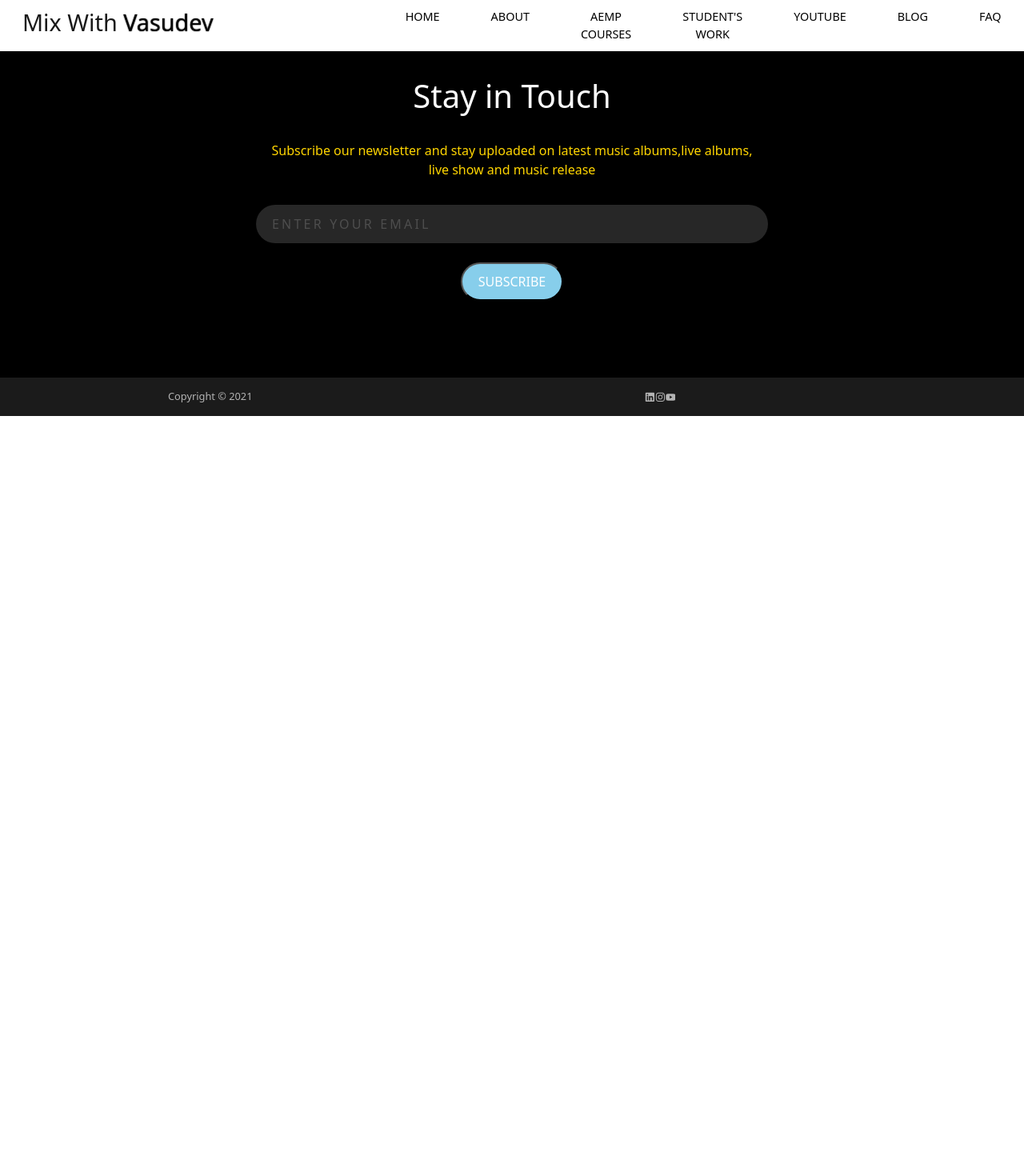
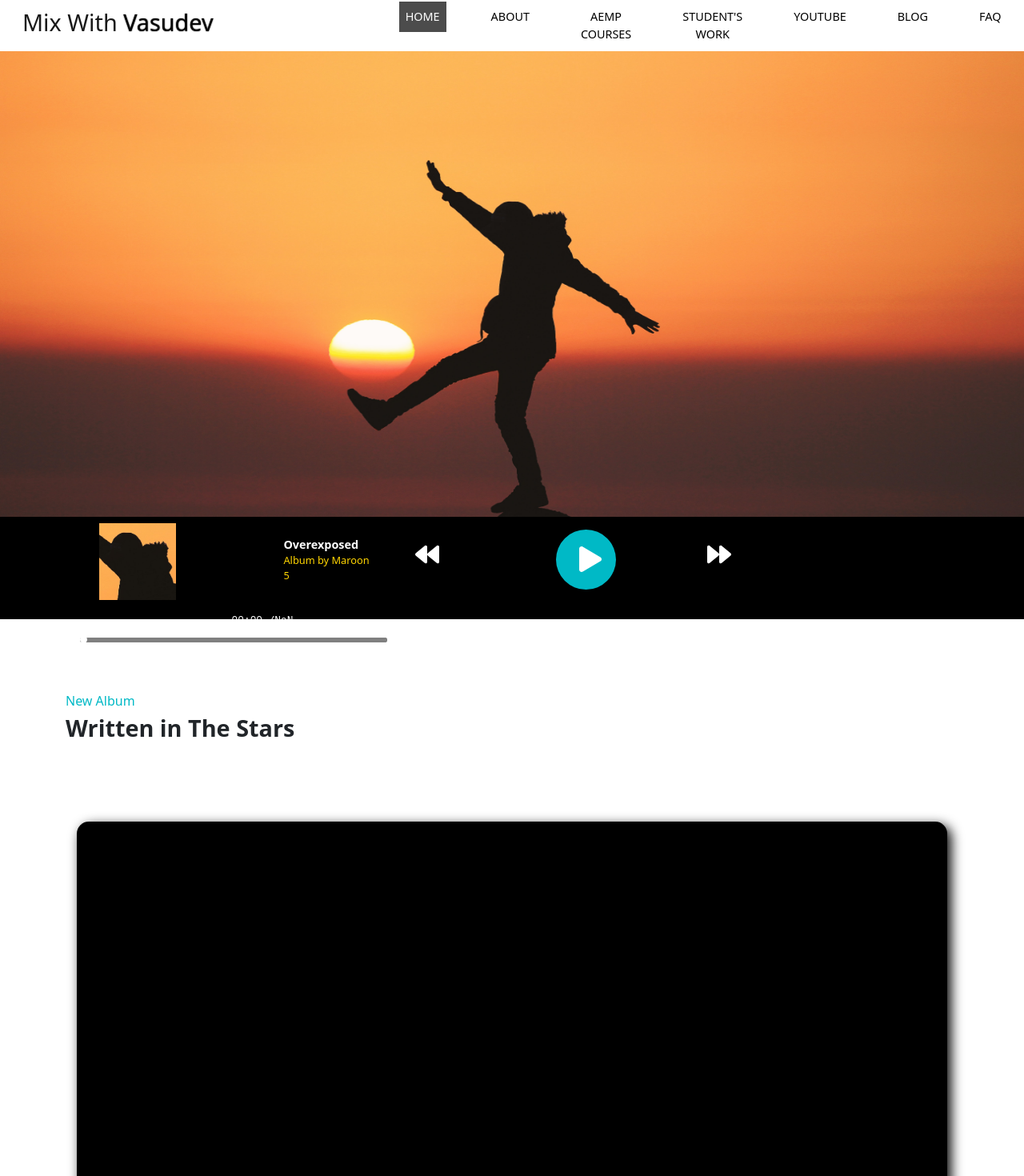
Before and after one commit to mixwithvasudevm/PortfolioSite, a React (Create React App) app in the folder client/: page /home in a window 1280 px wide. Shown: the top 1470 px of the page at 80% size. Before the commit the page ends 800 px from the top, so only its background shows below. Built offline with nearby package versions, Linux system fonts and the light colour scheme.

Commit message:
update home page

```diff
--- a/client/src/App.css
+++ b/client/src/App.css
@@ -31,7 +31,7 @@
 h2::after {
   display: block;
   height: 4px;
-  background-color: #87ceeb;
+  background-color: #00b9c6;
   content: " ";
   border-radius: 2px;
   width: 100px;
@@ -62,6 +62,10 @@ h2::after {
   color: #000 !important;
   position: relative;
   font-weight: 500;
+}
+.navbar-light .navbar-nav .nav-link.active {
+  color: #fff !important;
+  background-color: rgba(0, 0, 0, 0.7) !important;
 }
 .nav-link:before {
   content: "";
@@ -125,3 +129,7 @@ textarea {
   height: 6vh;
   color: #fff;
 }
+
+.footer-icons {
+  font-size: 1.3rem;
+}
--- a/client/src/App.js
+++ b/client/src/App.js
@@ -15,7 +15,7 @@ function App() {
       <Router>
         <Header />
         <Switch>
-          <Route path="/" exact component={Home} />
+          <Route path="/home" exact component={Home} />
           <Route path="/blogs" exact component={Blogs} />
         </Switch>
         <Footer />
--- /dev/null
+++ b/client/src/components/Album.jsx
@@ -0,0 +1,39 @@
+import React, { Component } from "react";
+import { Container, Row, Col } from "reactstrap";
+
+class Album extends Component {
+  render() {
+    return (
+      <Container className="mt-5">
+        <Row className="mt-5">
+          <Col className="mt-5 album-sub">New Album</Col>
+        </Row>
+        <Row className="mb-5">
+          <Col className="mb-5 album-heading">Written in The Stars</Col>
+        </Row>
+        <Container className="mt-4 d-flex align-items-center justify-content-center album">
+          <Row>
+            <Col >
+            </Col>
+            <Col>
+              <Container>
+                <Row>
+                  <Col></Col>
+                  <Col>
+                    <Container>
+                      <Row>
+                        <Col></Col>
+                      </Row>
+                    </Container>
+                  </Col>
+                </Row>
+              </Container>
+            </Col>
+          </Row>
+        </Container>
+      </Container>
+    );
+  }
+}
+
+export default Album;
--- a/client/src/components/Audio.jsx
+++ b/client/src/components/Audio.jsx
@@ -3,13 +3,19 @@ import { FaBackward } from "react-icons/fa";
 import { FaForward } from "react-icons/fa";
 import { FaPlay } from "react-icons/fa";
 import { FaPause } from "react-icons/fa";
+import { GiSpeaker, GiSpeakerOff } from "react-icons/gi";
+import { Container, Row, Col } from "reactstrap";
 import "./css/audio.css";
+import i1 from "./img/main-small.jpg";
 
 const AudioPlayer = () => {
   // state
   const [isPlaying, setIsPlaying] = useState(false);
   const [duration, setDuration] = useState(0);
   const [currentTime, setCurrentTime] = useState(0);
+  const [audio, setAudio] = useState(false);
+
+  console.log(audio);
 
   // references
   const audioPlayer = useRef(); // reference our audio component
@@ -42,6 +48,15 @@ const AudioPlayer = () => {
     }
   };
 
+  const audioOf = () => {
+    const pre = audio;
+
+    setAudio(!pre);
+    console.log(audio);
+    const x = document.getElementById("myAudio");
+    x.muted = audio;
+  };
+
   const whilePlaying = () => {
     progressBar.current.value = audioPlayer.current.currentTime;
     changePlayerCurrentTime();
@@ -72,24 +87,58 @@ const AudioPlayer = () => {
   };
 
   return (
-    <div className="audioPlayer">
+    <Container className="full-container audioPlayer px-4">
+      <Row className="mx-lg-4 audio-content">
+        <Col className="mx-lg-4 mt-2">
+          <img src={i1} className="audio-img" />
+        </Col>
+        <Col>
+          <Container>
+            <Row>
+              <Col className="mt-4 audio-album-name">Overexposed</Col>
+            </Row>
+            <Row>
+              <Col className="audio-album">Album by Maroon 5</Col>
+            </Row>
+          </Container>
+        </Col>
         <audio
+          id="myAudio"
           ref={audioPlayer}
           src="https://cdn.simplecast.com/audio/cae8b0eb-d9a9-480d-a652-0defcbe047f4/episodes/af52a99b-88c0-4638-b120-d46e142d06d3/audio/500344fb-2e2b-48af-be86-af6ac341a6da/default_tc.mp3"
           preload="metadata"
         ></audio>
+        <Col className="mt-4">
           <button className="forwardBackward" onClick={backThirty}>
             <FaBackward />
           </button>
+        </Col>
+        <Col className="mt-3">
           <button onClick={togglePlayPause} className="playPause">
             {isPlaying ? <FaPause /> : <FaPlay className="play" />}
           </button>
+        </Col>
+        <Col className="mt-4">
           <button className="forwardBackward" onClick={forwardThirty}>
             <FaForward />
           </button>
+        </Col>
         {/* current time */}
         {/* progress bar */}
-      <div>
+        <Col className="mt-3">
+          <Row className="">
+            <Col className="ml-3  d-flex align-items-center justify-content-center">
+              <div className="currentTime">
+                {calculateTime(currentTime)} &#47;
+              </div>
+              <div className="duration">
+                {duration && !isNaN(duration) && calculateTime(duration)}
+              </div>
+            </Col>
+          </Row>
+          <Row>
+            <Col>
+              <div className="">
                 <input
                   type="range"
                   className="progressBar"
@@ -98,12 +147,15 @@ const AudioPlayer = () => {
                   onChange={changeRange}
                 />
               </div>
+            </Col>
+          </Row>
+        </Col>
         {/* duration */}
-      <div className="currentTime">{calculateTime(currentTime)} &#47;</div>
-      <div className="duration">
-        {duration && !isNaN(duration) && calculateTime(duration)}
-      </div>
-    </div>
+        <Col className="mt-4  audio-speaker" onClick={audioOf}>
+          {audio ? <GiSpeaker /> : <GiSpeakerOff />}
+        </Col>
+      </Row>
+    </Container>
   );
 };
 
--- a/client/src/components/Footer.jsx
+++ b/client/src/components/Footer.jsx
@@ -1,6 +1,6 @@
 import React from "react";
 
-import { FaLinkedin, FaInstagram, FaYoutube } from "react-icons/fa";
+import { FaLinkedin, FaInstagram, FaYoutube, FaTwitter } from "react-icons/fa";
 
 import { Container, Row, Col } from "reactstrap";
 import Newsletter from "./Newsletter";
@@ -44,12 +44,12 @@ const Footer = (props) => {
             <Col xs="3"></Col>
             <Col
               xs="3"
-              className="d-flex align-items-right justify-content-right"
-              fontSize="1rem"
+              className="d-flex align-items-right justify-content-right footer-icons px-4"
             >
-              <FaLinkedin />
-              <FaInstagram />
-              <FaYoutube />
+              <FaLinkedin /> &nbsp;&nbsp;&nbsp;&nbsp;
+              <FaInstagram /> &nbsp;&nbsp;&nbsp;&nbsp;
+              <FaYoutube /> &nbsp;&nbsp;&nbsp;&nbsp;
+              <FaTwitter />
             </Col>
           </Row>
         </Container>
--- a/client/src/components/Header.jsx
+++ b/client/src/components/Header.jsx
@@ -7,8 +7,9 @@ import {
   NavbarBrand,
   Nav,
   NavItem,
-  NavLink,
 } from "reactstrap";
+
+import { NavLink } from "react-router-dom";
 
 const Header = () => {
   const [isOpen, setIsOpen] = useState(false);
@@ -40,64 +41,64 @@ const Header = () => {
           <Nav navbar>
             <NavItem>
               <NavLink
-                className="mx-lg-4 text-center font-weight-bold "
-                href="/"
+                className="mx-lg-4 text-center font-weight-bold nav-link "
+                to="/home"
               >
                 HOME
               </NavLink>
             </NavItem>
             <NavItem>
               <NavLink
-                className="mx-lg-4 text-center font-weight-bold"
-                href="/about"
+                className="mx-lg-4 text-center font-weight-bold nav-link"
+                to="/about"
               >
                 ABOUT
               </NavLink>
             </NavItem>
             <NavItem>
               <NavLink
-                className="mx-lg-4 text-center font-weight-bold "
-                href="/"
+                className="mx-lg-4 text-center font-weight-bold nav-link "
+                to="/aemp"
               >
                 AEMP COURSES
               </NavLink>
             </NavItem>
             <NavItem>
               <NavLink
-                className="mx-lg-4 text-center font-weight-bold"
-                href="/finance"
+                className="mx-lg-4 text-center font-weight-bold nav-link"
+                to="/finance"
               >
                 STUDENT'S WORK
               </NavLink>
             </NavItem>
             <NavItem>
               <NavLink
-                className="mx-lg-4 text-center font-weight-bold"
-                href="/about"
+                className="mx-lg-4 text-center font-weight-bold nav-link"
+                to="/about"
               >
                 YOUTUBE
               </NavLink>
             </NavItem>
             <NavItem>
               <NavLink
-                className="mx-lg-4 text-center font-weight-bold"
-                href="/blogs"
+                className="mx-lg-4 text-center font-weight-bold nav-link"
+                to="/blogs"
               >
                 BLOG
               </NavLink>
             </NavItem>
             <NavItem>
               <NavLink
-                className="mx-lg-4 text-center font-weight-bold"
-                href="/faq"
+                className="mx-lg-4 text-center font-weight-bold nav-link"
+                to="/faq"
               >
                 FAQ
               </NavLink>
             </NavItem>
             <NavItem>
               <NavLink
-                className="mx-lg-4 text-center font-weight-bold"
-                href="/faq"
+                className="mx-lg-4 text-center font-weight-bold nav-link"
+                to="/faq"
               >
                 CONTACT
               </NavLink>
--- a/client/src/components/css/audio.css
+++ b/client/src/components/css/audio.css
@@ -1,9 +1,6 @@
 .audioPlayer {
-  --primary: #87ceeb;
+  --primary: #00b9c6;
   --secondary: #fff;
-
-  align-items: center;
-  display: flex;
   position: absolute;
   left: 0%;
   top: 80.7%;
@@ -11,17 +8,28 @@
   background-color: rgba(0, 0, 0, 1);
   height: 16vh;
 }
+.audio-content {
+  width: 75vw;
+  margin-left: 5vw !important;
+}
+.audioPlayer img {
+  width: 12vh;
+  height: 12vh;
+}
 
+.audio-speaker {
+  color: #fff;
+  font-size: 2rem;
+  align-content: right;
+  cursor: pointer;
+  width: 20vw !important;
+}
 .forwardBackward {
   background: none;
   border: none;
-  display: flex;
-  align-items: center;
   font-family: monospace;
   font-size: 30px;
   cursor: pointer;
-  margin-left: 2vw;
-  margin-right: 2vw;
   color: #fff;
 }
 
@@ -52,13 +60,23 @@
   font-family: monospace;
   font-size: 0.8rem;
   color: #fff;
+  display: inline-block;
 }
 
 .currentTime {
-  margin-left: 25px;
   color: #fff;
 }
 
+.audio-album-name {
+  color: #fff;
+  font-size: 0.9rem;
+  font-weight: 700;
+}
+.audio-album {
+  color: #ffd500;
+  font-size: 0.8rem;
+  font-weight: 500;
+}
 .progressBar {
   --bar-bg: #808080;
   --seek-before-width: 0;
@@ -73,7 +91,6 @@
   width: 30vw;
   height: 6px;
   outline: none;
-  margin-left: 10vw;
 }
 
 /* progress bar - safari */
@@ -108,9 +125,7 @@
   background-color: var(--seek-before-color);
   border-top-left-radius: 10px;
   border-bottom-left-radius: 10px;
-  position: absolute;
-  top: 0;
-  left: 0;
+
   z-index: 2;
   cursor: pointer;
 }
--- a/client/src/components/css/home.css
+++ b/client/src/components/css/home.css
@@ -110,3 +110,20 @@
   box-shadow: none !important;
   border: none;
 }
+
+.album {
+  background-color: black;
+  border-radius: 15px;
+  width: 85vw;
+  height: 85vh;
+  box-shadow: 5px 5px 15px #000;
+}
+
+.album-sub {
+  color: #00b9c6;
+}
+
+.album-heading {
+  font-size: 1.8rem;
+  font-weight: 700;
+}
--- a/client/src/views/Home.jsx
+++ b/client/src/views/Home.jsx
@@ -5,6 +5,7 @@ import "../components/css/home.css";
 import Guest from "../components/Guest";
 import Landing from "../components/Landing";
 import YouTube from "../components/Youtube";
+import Album from "../components/Album";
 import Ytext from "../components/Ytext";
 
 class Home extends Component {
@@ -12,9 +13,10 @@ class Home extends Component {
     return (
       <div className="Home">
         <Landing />
-        <Ytext/>
+        <Album />
+        <Ytext />
         <About />
-         <YouTube/>
+        <YouTube />
         <Guest />
         <Contact />
       </div>
```
Also changed, not shown: client/src/components/About.jsx (+7 -2 lines), client/src/components/Ytext.jsx (+5 -2 lines), client/src/components/img/main-small.jpg (added), 1 other file (tests, documents, lock files or other folders). Lines whose indentation alone changed are shown as unchanged.
